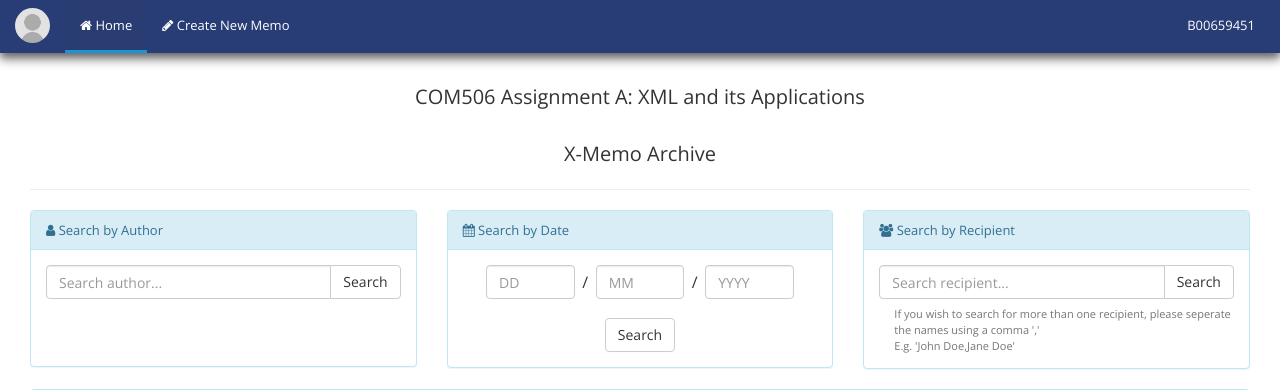
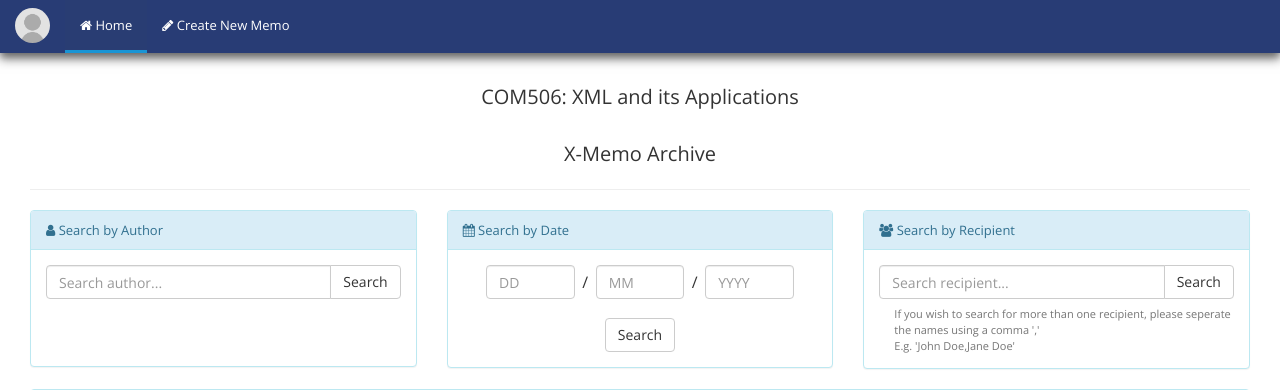
Before and after one commit to BeardedRedhat/X-Memo, a PHP site: page / in a window 1280 px wide. Shown: the top 390 px of the page. Run offline with PHP 8.4, Linux system fonts and the light colour scheme.

Commit message:
changes to navigation

```diff
--- a/index.php
+++ b/index.php
@@ -139,7 +139,7 @@ require "navigation.php"; ?>
 <div class="container-fluid">
     <div class="row-fluid">
         <div class="col-xs-12 title" align="center">
-            COM506 Assignment A: XML and its Applications<br /><br />
+            COM506: XML and its Applications<br /><br />
             X-Memo Archive<hr />
         </div>
     </div>
--- a/navigation.php
+++ b/navigation.php
@@ -18,9 +18,6 @@
 </style>
 
 <nav class="navbar navbar-default">
-    <div class="pull-right" style="height:45px; color:white; padding:12px 25px 0 25px; margin-top:4px">
-        B00659451
-    </div>
     <div class="pull-left">
         <img src="img/profilePic.png" class="img-circle" style="height:35px; width:35px; margin:8px 15px 8px 15px;" />
     </div>
```
